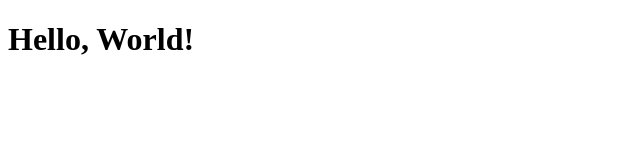
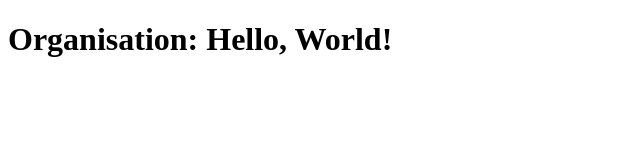
Before and after one commit to GCS-e-Sante-Bretagne/gcs-e-sante-bretagne.github.io, a plain HTML site: page index.html in a window 1280 px wide. Shown: the whole page, without its empty margins (0-640 px from the left). Drawn offline with Linux system fonts and the light colour scheme.

Commit message:
change doc

```diff
--- a/index.html
+++ b/index.html
@@ -2,9 +2,9 @@
 <html lang="fr">
 <head>
     <meta charset="UTF-8">
-    <title>Hello World</title>
+    <title>Organisation</title>
 </head>
 <body>
-    <h1>Hello, World!</h1>
+    <h1>Organisation: Hello, World!</h1>
 </body>
 </html>
```
